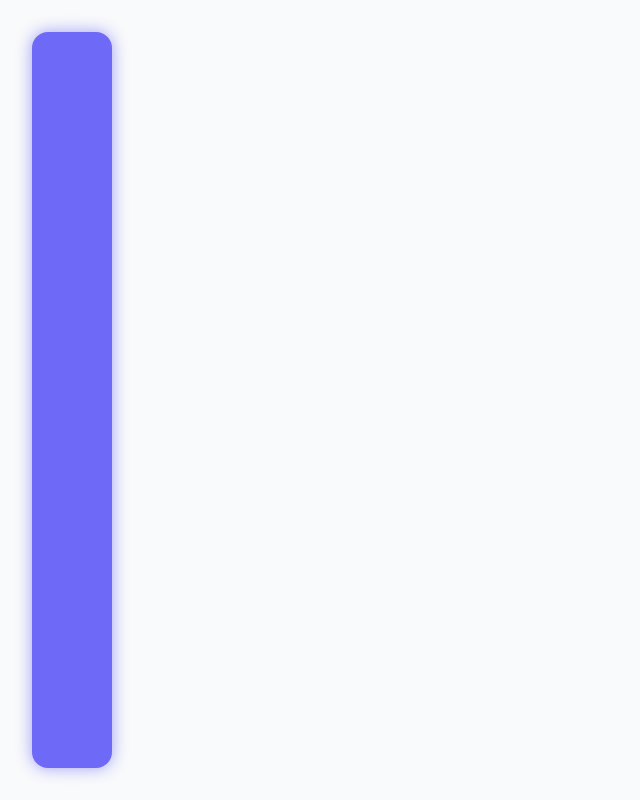
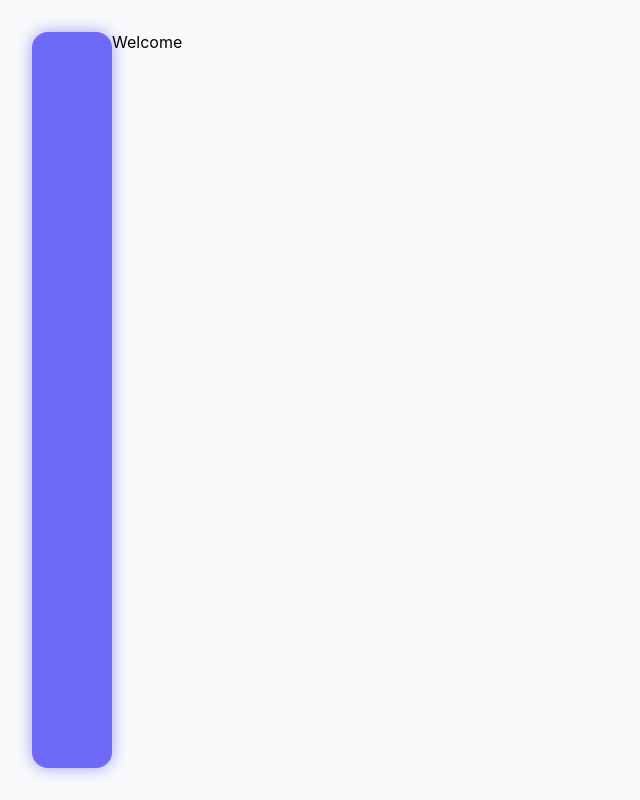
Before and after one commit to gorkavillara/16-feb-react-grupo-1, a React (Create React App) app: page / in a window 1280 px wide. Shown: the whole page, without its empty margins (0-640 px from the left). Built offline with nearby package versions, Linux system fonts and the light colour scheme.

Commit message:
🚀 Lanzando nuestro proyecto

```diff
--- a/src/templates/App/App.tsx
+++ b/src/templates/App/App.tsx
@@ -7,6 +7,7 @@ function App() {
     <div className={styles.App}>
       <div className={styles.sidebar}></div>
       <main>
+        Welcome
         <Outlet />
       </main>
     </div>
```
